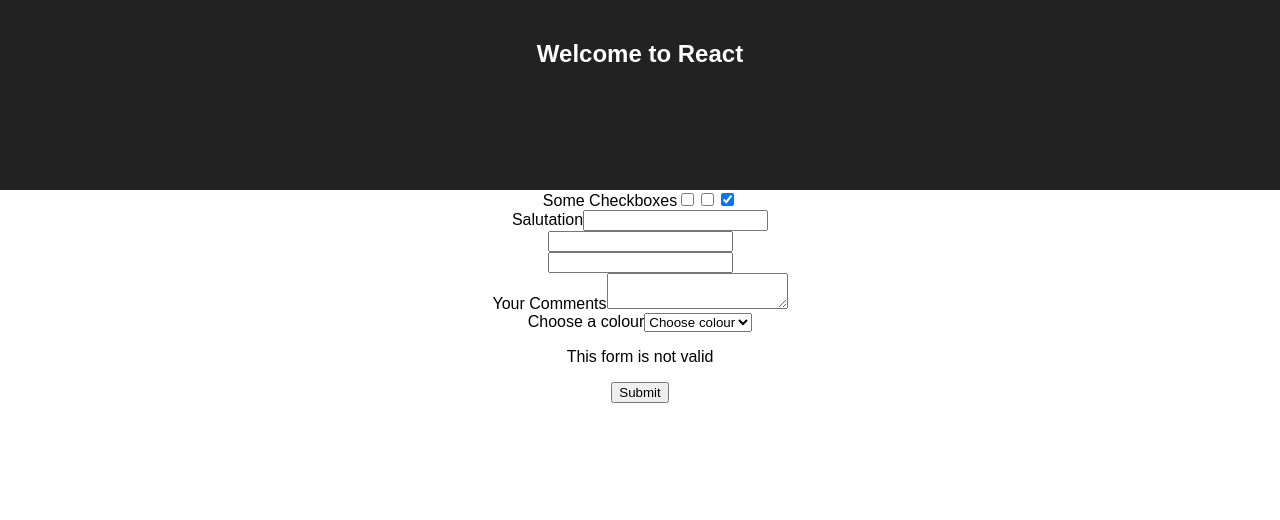
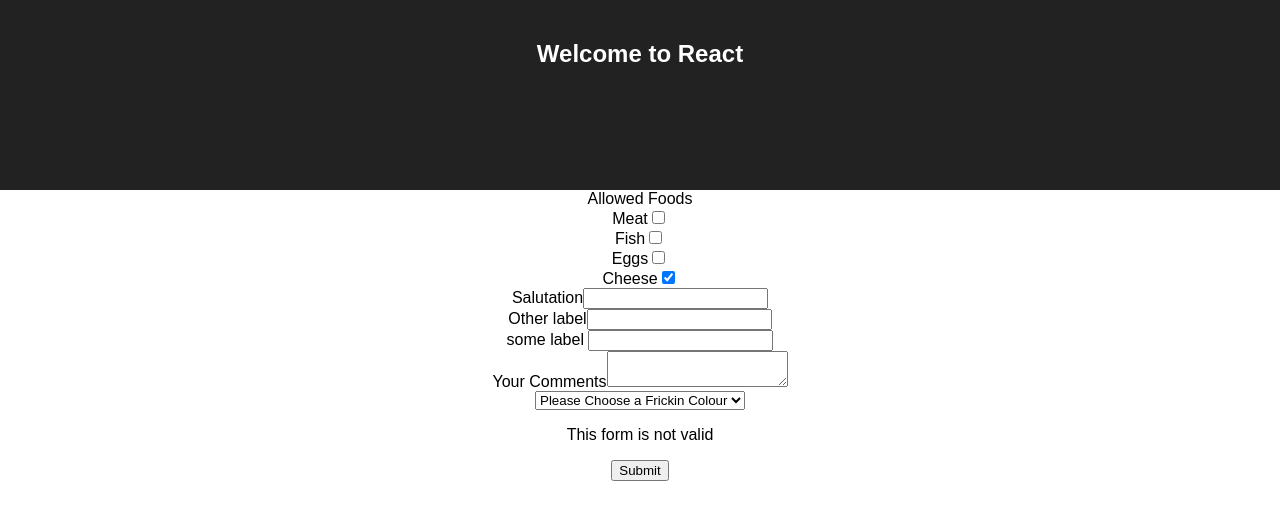
Before and after one commit to andrew--grant/react-form-demo, a React (Create React App) app: page / in a window 1280 px wide. Shown: the top 520 px of the page. Built offline with nearby package versions, Linux system fonts and the light colour scheme.

Commit message:
more comp options added

```diff
--- a/src/ContactForm.js
+++ b/src/ContactForm.js
@@ -1,5 +1,5 @@
 import React, {Component} from 'react';
-import Checkboxes from './FormComponents/Checkboxes'
+import CheckboxGroup from './FormComponents/CheckboxGroup'
 import Select from './FormComponents/Select'
 import TextInputSingle from './FormComponents/TextInputSingle'
 import TextInputMulti from './FormComponents/TextInputMulti'
@@ -10,9 +10,8 @@
 
         super(props)
 
-        // this is all internal/local state as
-        // the form gathers data and becomes a
-        // 'submittable' data-set
+        // Form level state (gathering a complete
+        // and valid data set)
 
         this.state = {
             form: {
@@ -20,18 +19,14 @@
                 salutation: '',
                 firstName: '',
                 surname: '',
-                emailAddress: '',
                 comments: '',
                 colour: '',
-                somecheckboxes: ''
+                foods: ''
             }
         }
 
         this.validation = {
-
-            // keys must match the id of
-            // the associated field components
-
+            // keys must match the id of the associated field components
             salutation: [
                 {
                     rule: () => {
@@ -49,17 +44,16 @@
             colour: [
                 {
                     rule: () => {
-                        return this.state.form.colour.length != ''
+                        return this.state.form.colour.length > 0
                     },
                     message: 'Colour is required'
                 }
             ]
         }
-
     }
 
     isFormValid() {
-        // see if all form level validation is satisfied
+        // Form level validation
         let formValid = true
         for (const key of Object.keys(this.validation)) {
             for (let validation of this.validation[key]) {
@@ -76,11 +70,11 @@
     }
 
     handleInputChange({name, value}) {
-        // Track form state
+        // Track form state.
         let newForm = Object.assign({}, this.state.form, {[name]: value})
-        console.log('newForm')
-        console.log(newForm)
         this.setState({form: newForm}, () => {
+            // After state has been updated, see if the
+            // form is valid? Update state accordingly
             if (!this.isFormValid()) {
                 this.setState({form: Object.assign({}, newForm, {valid: false})})
             } else {
@@ -91,6 +85,8 @@
 
     handleSubmit(evt) {
         evt.preventDefault()
+        console.log('handleSubmit state')
+        console.log(this.state)
     }
 
     render() {
@@ -100,16 +96,17 @@
 
             <form>
 
-                <Checkboxes id="somecheckboxes" label="Some Checkboxes"
+                <CheckboxGroup id="foods"
+                            label="Allowed Foods"
                             onChange={({name, value}) => {
                                 this.handleInputChange({name, value})
                             }}
                             options={[
-                                {value: 'green', checked: false, label: 'Green'},
-                                {value: 'red', checked: false, label: 'Red'},
-                                {value: 'blue', checked: true, label: 'Blue'}
+                                {value: 'meat', checked: false, label: 'Meat'},
+                                {value: 'fish', checked: false, label: 'Fish'},
+                                {value: 'eggs', checked: false, label: 'Eggs'},
+                                {value: 'cheese', checked: true, label: 'Cheese'}
                             ]}/>
-
 
                 <TextInputSingle onChange={({name, value}) => {
                     this.handleInputChange({name, value})
@@ -118,43 +115,37 @@
                                  label="Salutation"
                                  validation={this.validation.salutation}/>
 
-                <TextInputSingle onChange={({name, value}) => {
+                <TextInputSingle label="Other label" onChange={({name, value}) => {
                     this.handleInputChange({name, value})
                 }} id="firstName" value={this.state.form.firstName}/>
 
-
-                <TextInputSingle onChange={({name, value}) => {
+                <TextInputSingle label="some label " onChange={({name, value}) => {
                     this.handleInputChange({name, value})
                 }} id="surname" value={this.state.form.surname}/>
-
 
                 <TextInputMulti label="Your Comments" id="comments" value={this.state.form.comments}
                                 onChange={({name, value}) => {
                                     this.handleInputChange({name, value})
                                 }}/>
 
-
                 <Select id="colour"
-                        label="Choose a colour"
-                        value={this.state.form.colour}
-                        options={[{value: '', label: 'Choose colour'},
+                        options={[
+                            {value: '', label: 'Please Choose a Frickin Colour'},
                             {value: 'red', label: 'Red'},
-                            {value: 'blue', label: 'Blue'}]}
+                            {value: 'blue', label: 'Blue'}
+                        ]}
                         validation={this.validation.colour}
                         onChange={({name, value}) => {
                             this.handleInputChange({name, value})
                         }}
                 />
 
-
                 <p>This form is {this.state.form.valid ? 'valid' : 'not valid'}</p>
-
 
                 <button onClick={(evt) => {
                     this.handleSubmit(evt)
                 }}>Submit
                 </button>
-
 
             </form>
         )
--- /dev/null
+++ b/src/FormComponents/CheckboxGroup.js
@@ -0,0 +1,57 @@
+import React from 'react';
+import FormComponent from './FormComponent'
+
+class CheckboxGroup extends FormComponent {
+
+    componentWillMount() {
+        let newValue = ''
+        this.props.options.map((opt, index) => {
+            if (opt.checked) {
+                newValue += opt.value + (index === this.props.options.length - 1 ? '' : ',')
+            }
+        })
+        this.processValue({type: 'checkbox', value: newValue, checked: true, name: this.props.id})
+    }
+
+    render() {
+        return (
+            <div className="checkboxes">
+                <div>
+                    {this.getLabel()}
+                    {
+                        this.props.options.map((opt, index) => {
+                            return (
+                                <div key={index}>
+                                    <span>{opt.label}</span>
+                                    <input
+                                        type="checkbox"
+                                        id={this.props.id}
+                                        name={this.props.id}
+                                        defaultChecked={opt.checked}
+                                        value={opt.value}
+                                        onChange={(evt) => {
+                                            this.handleChange(evt)
+                                        }}
+                                    />
+                                </div>)
+                        })
+                    }
+                </div>
+
+
+                <div>
+                    {
+                        this.state.errorMessages.map(
+                            function (val, index) {
+                                return <p className="error-message" key={index}>{val}</p>
+                            }
+                        )
+                    }
+                </div>
+            </div>
+
+        );
+    }
+}
+
+export default CheckboxGroup
--- a/src/FormComponents/Checkboxes.js
+++ /dev/null
@@ -1,57 +0,0 @@
-import React, {Component} from 'react';
-import FormComponent from './FormComponent'
-
-class Checkboxes extends FormComponent {
-
-    constructor(props) {
-        super(props)
-    }
-
-    componentWillMount() {
-        let newValue = ''
-        this.props.options.map((opt, index) => {
-            if (opt.checked) {
-                newValue += opt.value + (index == this.props.options.length - 1 ? '' : ',')
-            }
-        })
-        this.processValue({type: 'checkbox', value: newValue, checked: true, name:this.props.id})
-    }
-
-    render() {
-        return (
-            <div className="checkboxes">
-                <div>
-                    <label htmlFor={this.props.id}>{this.props.label}</label>
-                    {
-                        this.props.options.map((opt, index) => {
-                            return <input key={index}
-                                          type="checkbox"
-                                          id={this.props.id}
-                                          name={this.props.id}
-                                          defaultChecked={opt.checked}
-                                          value={opt.value}
-                                          onChange={(evt) => {
-                                              this.handleChange(evt)
-                                          }}
-                            />
-                        })
-                    }
-                </div>
-
-
-                <div>
-                    {
-                        this.state.errorMessages.map(
-                            function (val, index) {
-                                return <p className="error-message" key={index}>{val}</p>
-                            }
-                        )
-                    }
-                </div>
-            </div>
-
-        );
-    }
-}
-
-export default Checkboxes
--- a/src/FormComponents/FormComponent.js
+++ b/src/FormComponents/FormComponent.js
@@ -14,13 +14,12 @@
     }
 
     runValidations() {
-        let valid = true;
         if (this.props.validation) {
-            this.state.errorMessages = [];
+            this.setState({errorMessages: []})
             for (let validation of this.props.validation) {
                 if (!validation.rule()) {
-                    this.setState({valid: false})
-                    this.state.errorMessages.push(validation.message)
+                    let errMessages = [].concat(this.state.errorMessages, validation.message)
+                    this.setState({valid: false, errorMessages: errMessages})
                 } else {
                     this.setState({valid: true})
                 }
@@ -35,7 +34,7 @@
             let newVal = ''
             let currStateVal = this.state.value
             if (checked) {
-                let addComma = currStateVal != ''
+                let addComma = currStateVal !== ''
                 newVal = currStateVal + (addComma ? ',' : '') + value
                 this.setState({value: newVal})
             } else {
@@ -45,7 +44,7 @@
                     newVal = currStateVal.replace(( value ), '')
                 }
                 // remove possible leading comma
-                if (newVal.indexOf(',') == 0) {
+                if (newVal.indexOf(',') === 0) {
                     newVal = newVal.substring(1, newVal.length)
                 }
                 this.setState({value: newVal}, () => {
@@ -70,6 +69,17 @@
         }
     }
 
+    getLabel() {
+        let label = null;
+        if (this.props.label) {
+            label = <label htmlFor={this.props.id}>{this.props.label}</label>
+        }
+        return label
+    }
+
+    getClassName() {
+        return (this.state.pristine ? 'input-pristine' : 'input-dirty') + ' ' + (this.state.valid ? 'input-valid' : 'input-invalid')
+    }
 }
 
 export default FormComponent
--- a/src/FormComponents/Select.js
+++ b/src/FormComponents/Select.js
@@ -1,22 +1,30 @@
-import React, { Component } from 'react';
+import React from 'react';
 import FormComponent from './FormComponent'
 
 class Select extends FormComponent {
 
-    constructor(props) {
-        super(props)
-    }
-
     render() {
 
+        let defaultValue = ''
+        this.props.options.map((opt) => {
+            console.log(opt)
+            if (opt.selected) {
+                defaultValue = opt.value
+                return false
+            }
+        })
+
         return (
+
             <div className="select">
-                <label htmlFor={this.props.id}>{this.props.label}</label>
-                <select className={(this.state.pristine ? 'input-pristine' : 'input-dirty') + ' ' + (this.state.valid ? 'input-valid' : 'input-invalid')}
-                        name={this.props.id} id={this.props.id}
-                        onChange={(evt) => {
-                            this.handleChange(evt)
-                        }}>
+                {this.getLabel()}
+                <select
+                    defaultValue={defaultValue}
+                    className={this.getClassName()}
+                    name={this.props.id} id={this.props.id}
+                    onChange={(evt) => {
+                        this.handleChange(evt)
+                    }}>
                     {
                         this.props.options.map((opt, index) => {
                             return <option key={index} value={opt.value}>{opt.label}</option>
--- a/src/FormComponents/TextInputSingle.js
+++ b/src/FormComponents/TextInputSingle.js
@@ -1,18 +1,14 @@
-import React, {Component} from 'react';
+import React from 'react';
 import FormComponent from './FormComponent'
 
 class TextInputSingle extends FormComponent {
 
-    constructor(props) {
-        super(props)
-    }
-
     render() {
         return (
             <div className="text-input-single">
-                <label htmlFor={this.props.id}>{this.props.label}</label>
+                {this.getLabel()}
                 <input
-                    className={(this.state.pristine ? 'input-pristine' : 'input-dirty') + ' ' + (this.state.valid ? 'input-valid' : 'input-invalid')}
+                    className={this.getClassName()}
                     id={this.props.id}
                     name={this.props.id}
                     type='text'
```
Also changed, not shown: src/FormComponents/TextInputMulti.js (+3 -7 lines).
